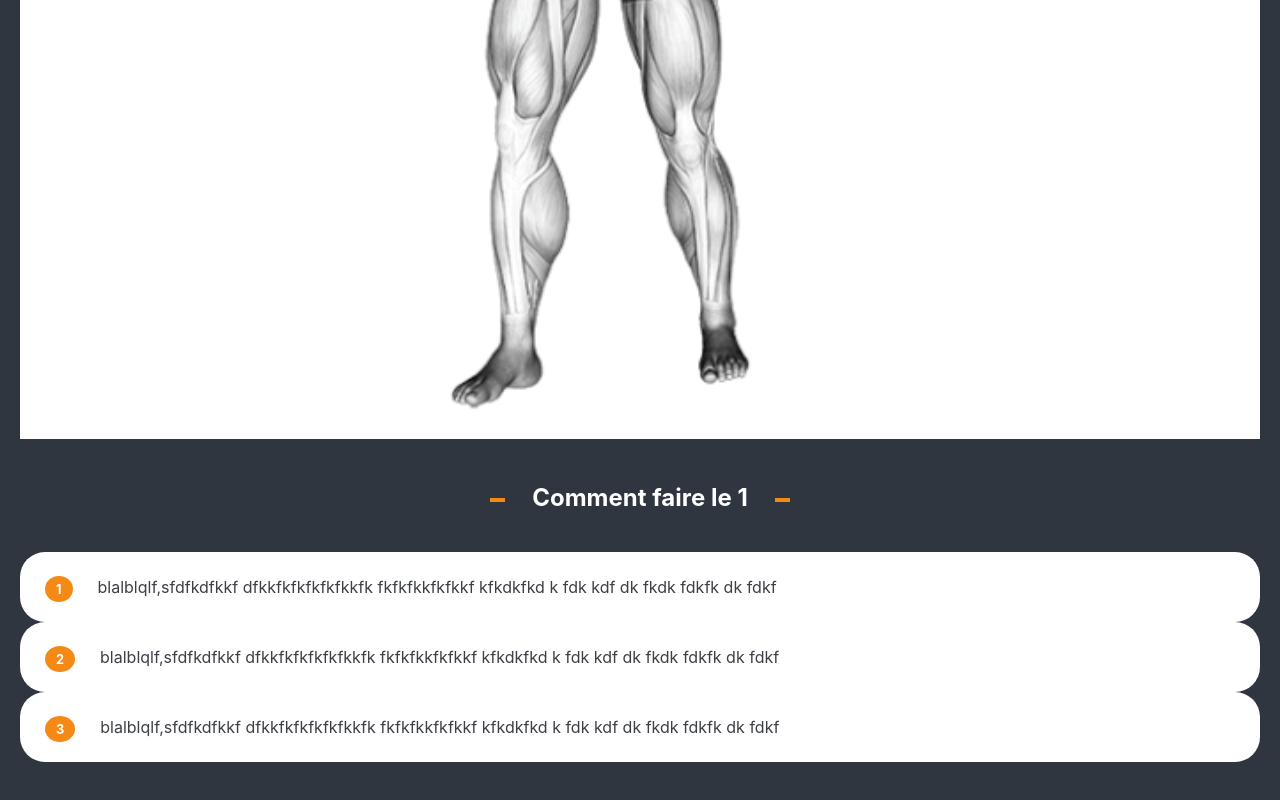
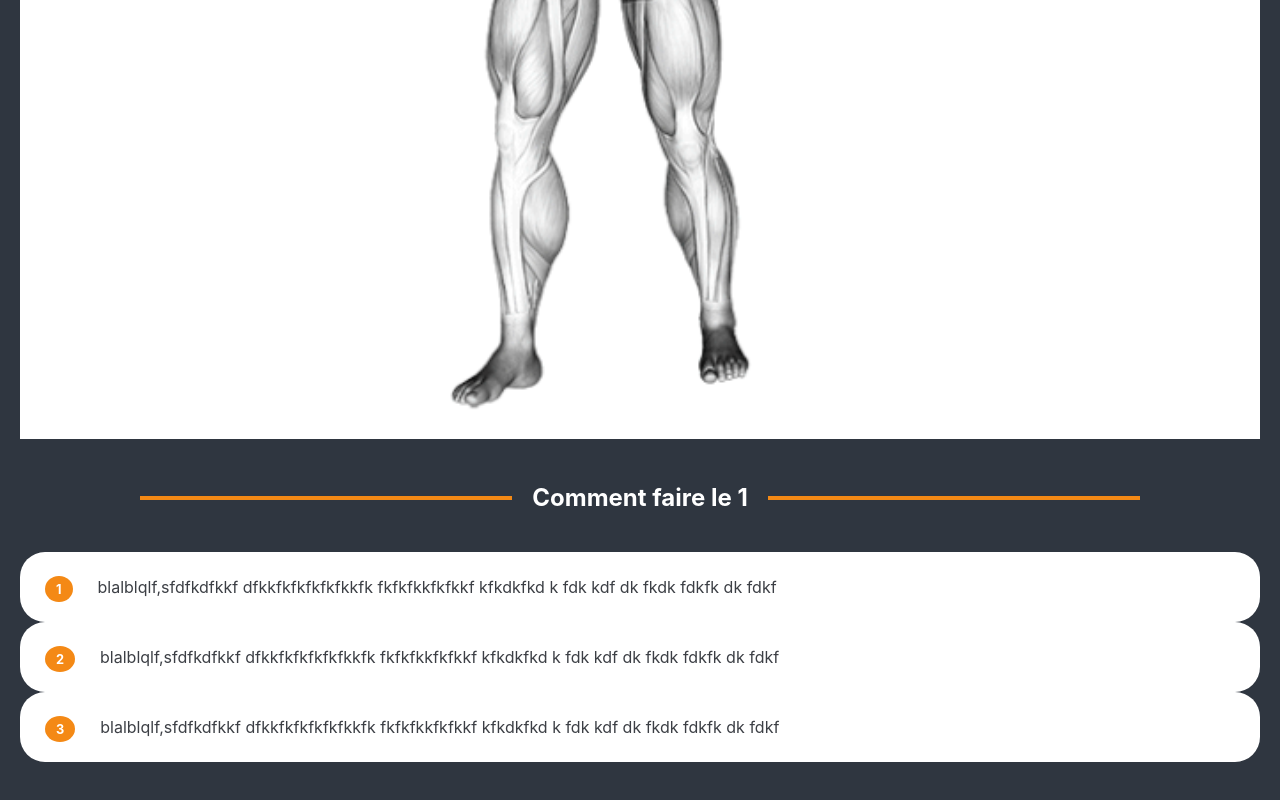
Before and after one commit to lcsaloonn/Health-react, a React (Create React App) app in the folder health-react/: page /exercices/1 in a window 1280 px wide. Shown: the part 1172-1972 px from the top of the page. Built offline with nearby package versions, Linux system fonts and the light colour scheme; no server answers.

Commit message:
correction visual bug

```diff
--- a/health-react/src/components/frame/part-frame/part-frame.scss
+++ b/health-react/src/components/frame/part-frame/part-frame.scss
@@ -5,35 +5,21 @@
   color: var(--color-white);
   margin: 40px auto;
   text-align: center;
-  position: relative;
-  max-width: 300px;
-  @screen md {
-    max-width: 550px;
+  flex-direction: row;
+  display: flex;
+  max-width: 1000px;
+
+  &::before,
+  &::after {
+    content: "";
+    flex: 1 1;
+    border-bottom: 4px solid var(--color-orange);
+    margin: auto;
   }
   &::before {
-    content: "";
-    display: block;
-    width: 15px;
-    height: 4px;
-    background-color: var(--color-orange);
-    left: 0;
-    top: 50%;
-    position: absolute;
-    @screen md {
-      width: 130px;
-    }
+    margin-right: 20px;
   }
   &::after {
-    content: "";
-    display: block;
-    width: 15px;
-    height: 4px;
-    background-color: var(--color-orange);
-    right: 0;
-    top: 50%;
-    position: absolute;
-    @screen md {
-      width: 130px;
-    }
+    margin-left: 20px;
   }
 }
```
